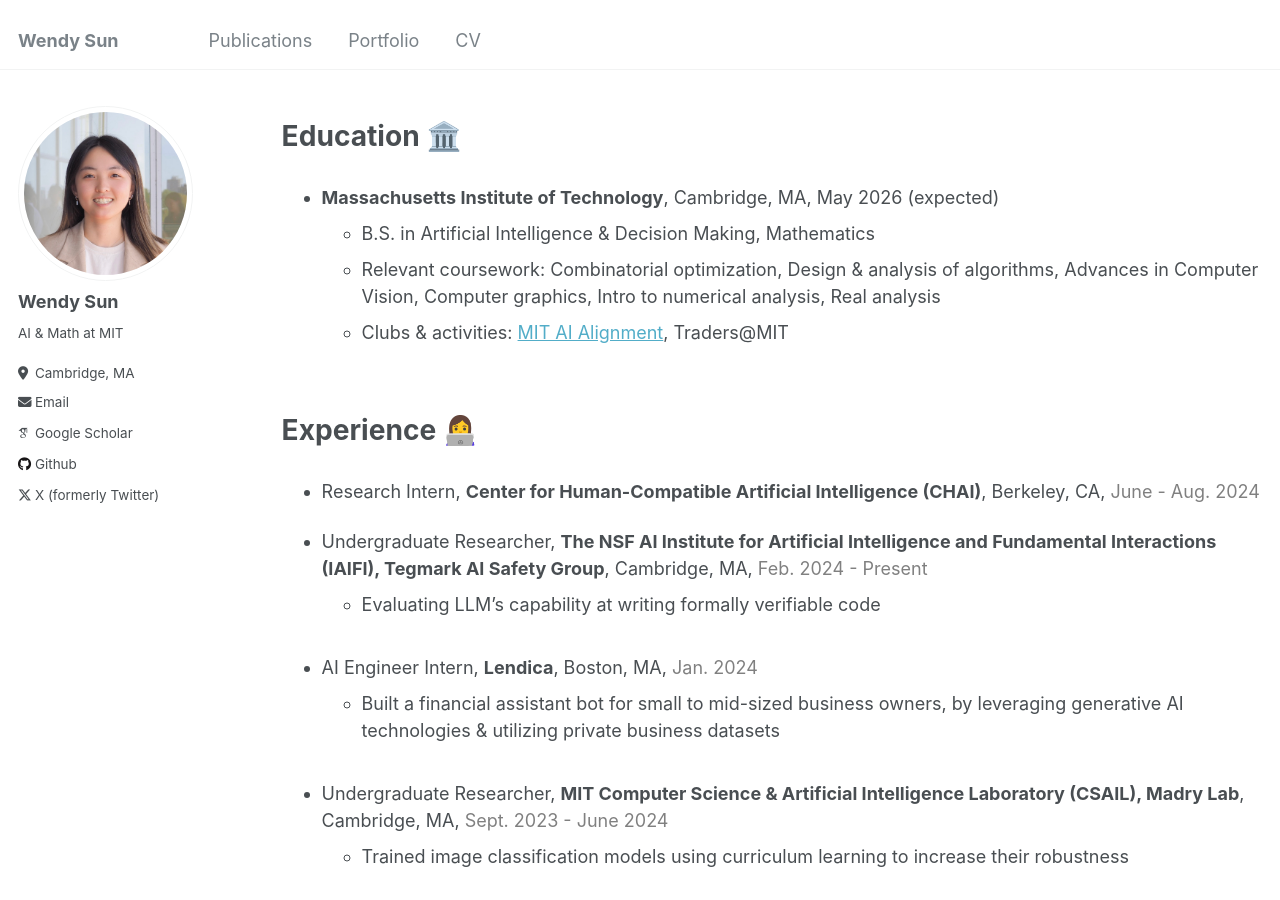
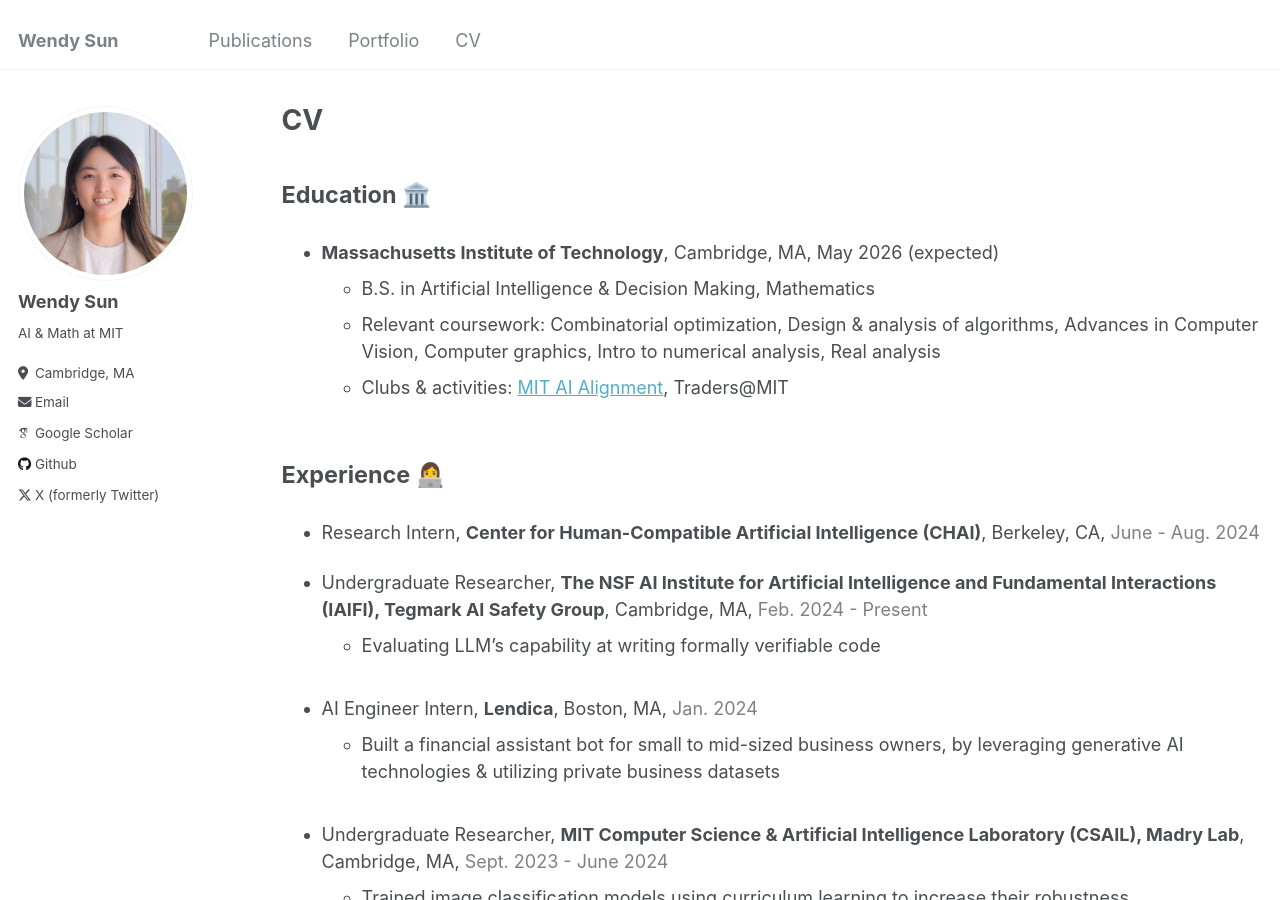
Before and after one commit to sun-wendy/sun-wendy.github.io, a Jekyll site: the page built from _pages/cv.md, in a window 1280 px wide and 900 px high. Built offline with Jekyll 4.4.1, drawn with Linux system fonts in a browser that asks for light colours; some web fonts are replaced.

Commit message:
Change style sheet

```diff
--- a/_pages/cv.md
+++ b/_pages/cv.md
@@ -1,5 +1,6 @@
 ---
 layout: archive
+title: "CV"
 permalink: /cv/
 author_profile: true
 redirect_from:
@@ -8,8 +9,7 @@
 
 {% include base_path %}
 
-Education 🏛️
-======
+<h2 style="font-size: 1.3em;">Education 🏛️</h2>
 
 <div style="margin-top: 30px;"></div>
 
@@ -18,11 +18,10 @@
   * Relevant coursework: Combinatorial optimization, Design & analysis of algorithms, Advances in Computer Vision, Computer graphics, Intro to numerical analysis, Real analysis
   * Clubs & activities: <a href="https://aialignment.mit.edu/" target="_blank">MIT AI Alignment</a>, Traders@MIT
 
-<br>
+<div style="margin-top: 60px;"></div>
 
 
-Experience 👩‍💻
-======
+<h2 style="font-size: 1.3em;">Experience 👩‍💻</h2>
 
 <div style="margin-top: 30px;"></div>
 
--- a/_pages/portfolio.html
+++ b/_pages/portfolio.html
@@ -1,5 +1,6 @@
 ---
 layout: archive
+title: "Portfolio"
 permalink: /portfolio/
 author_profile: true
 ---
```
Also changed, not shown: _pages/about.md (+1 -1 lines).
